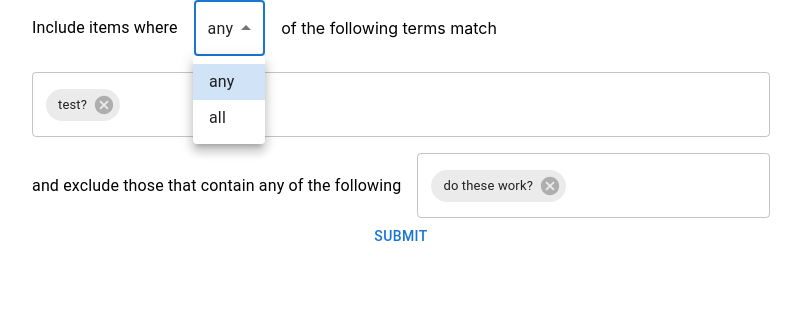
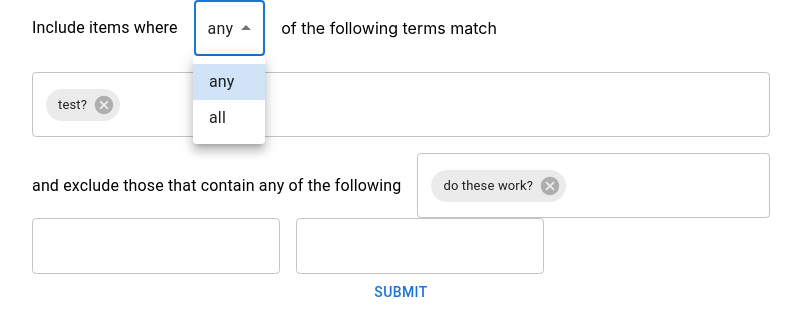
Before and after one commit to Mattwmaster58/MacTrack, a React (Create React App) app in the folder macbidnotify/frontend/: page / in a window 1280 px wide. Both pictures are taken after a click on the element "any". Shown: the top 336 px of the page, without its empty margins (239-1040 px from the left). Built offline with nearby package versions, Linux system fonts and the light colour scheme.

Commit message:
add minimal min/max retail price filters

```diff
--- a/macbidnotify/frontend/src/App.tsx
+++ b/macbidnotify/frontend/src/App.tsx
@@ -3,7 +3,7 @@ import "./App.css";
 import {
   FilterContent,
   FilterContentValues,
-} from "./components/common/filterContent";
+} from "./components/forms/filterContent";
 
 function App() {
   const [filterValues, setFilterValues] = useState<FilterContentValues>();
--- a/macbidnotify/frontend/src/components/common/filterContent.tsx
+++ /dev/null
@@ -1,96 +0,0 @@
-import { Stack } from "@mui/system";
-import {
-  Button,
-  FormControl,
-  FormGroup,
-  MenuItem,
-  Select,
-  Typography,
-} from "@mui/material";
-import React from "react";
-import { TagInput } from "./tagInput";
-import { Controller, FormProvider, useForm } from "react-hook-form";
-import {TagProps, TagInputProps} from "../types/TagInput";
-
-enum MatchType {
-  ANY = "any",
-  ALL = "all",
-}
-export interface FilterContentValues {
-  boolean_function: MatchType;
-  terms: TagProps["data"][],
-  exclude: TagProps["data"][],
-}
-interface Props {
-  onSubmit: (data: FilterContentValues) => void;
-}
-
-const FilterContent = ({onSubmit}: Props) => {
-  const methods = useForm({
-    mode: "all",
-    defaultValues: {
-      boolean_function: MatchType.ANY,
-      terms: ["test?"],
-      exclude: ["do these work?"],
-    },
-  });
-  const {
-    control,
-    handleSubmit,
-    formState: { errors },
-  } = methods;
-
-  return (
-      <FormControl>
-        <form onSubmit={handleSubmit(onSubmit)}>
-          <FormProvider {...methods}>
-            <Stack flexDirection="column" useFlexGap spacing={2}>
-              <Stack flexDirection="column" useFlexGap spacing={2}>
-                <Stack
-                    flexDirection="row"
-                    alignItems="center"
-                    useFlexGap
-                    spacing={2}
-                >
-                  <Typography alignItems={"center"}>Include items where</Typography>
-                  <Controller
-                      control={control}
-                      name="boolean_function"
-                      render={({field}) => (
-                          <Select {...field}>
-                            <MenuItem value={MatchType.ANY}>{MatchType.ANY}</MenuItem>
-                            <MenuItem value={MatchType.ALL}>{MatchType.ALL}</MenuItem>
-                          </Select>
-                      )}
-                  />
-                  of the following terms match
-                </Stack>
-                <Controller
-                    name="terms"
-                    control={control}
-                    render={({field: {onChange, value}}) => (
-                        <TagInput onTagsChange={onChange} value={value}/>
-                    )}
-                />
-              </Stack>
-              <Stack flexDirection="row" alignItems="center" useFlexGap spacing={2}>
-                <Typography alignItems={"center"}>
-                  and exclude those that contain any of the following
-                </Typography>
-                <Controller
-                    name="exclude"
-                    control={control}
-                    render={({field: {onChange, value}}) => (
-                        <TagInput onTagsChange={onChange} value={value}/>
-                    )}
-                />
-              </Stack>
-            </Stack>
-          </FormProvider>
-          <Button type="submit">Submit</Button>
-        </form>
-      </FormControl>
-  );
-};
-
-export { FilterContent };
--- a/macbidnotify/frontend/src/components/common/auctionLotCard.tsx
+++ b/macbidnotify/frontend/src/components/elements/auctionLotCard.tsx
@@ -1,5 +1,5 @@
 import { Card, CardContent, CardMedia, Typography } from "@mui/material";
-import { AuctionLot } from "../types/AuctionLot";
+import { AuctionLot } from "../../types/AuctionLot";
 import { Stack } from "@mui/system";
 
 const AuctionLotCard = (props: AuctionLot) => {
--- a/macbidnotify/frontend/src/components/common/tagInput.tsx
+++ b/macbidnotify/frontend/src/components/elements/tagInput.tsx
@@ -1,7 +1,7 @@
 import { Chip, TextField } from "@mui/material";
 import { Box } from "@mui/system";
 import { useRef, useState } from "react";
-import { TagInputProps, TagProps } from "../types/TagInput";
+import { TagInputProps, TagProps } from "../../types/TagInput";
 
 const Tag = ({ data, handleDelete }: TagProps) => {
   return <Chip sx={{ marginRight: 1 }} label={data} onDelete={handleDelete} />;
--- /dev/null
+++ b/macbidnotify/frontend/src/components/forms/filterContent.tsx
@@ -0,0 +1,121 @@
+import { Stack } from "@mui/system";
+import {
+  Button,
+  FormControl,
+  MenuItem,
+  Select,
+  TextField,
+  Typography,
+} from "@mui/material";
+import React from "react";
+import { TagInput } from "../elements/tagInput";
+import { Controller, FormProvider, useForm } from "react-hook-form";
+import { TagProps } from "../../types/TagInput";
+
+enum MatchType {
+  ANY = "any",
+  ALL = "all",
+}
+
+export interface FilterContentValues {
+  boolean_function: MatchType;
+  terms: TagProps["data"][];
+  exclude: TagProps["data"][];
+  min_retail_price: number | null;
+  max_retail_price: number | null;
+}
+
+interface Props {
+  onSubmit: (data: FilterContentValues) => void;
+}
+
+const FilterContent = ({ onSubmit }: Props) => {
+  const methods = useForm({
+    mode: "all",
+    defaultValues: {
+      boolean_function: MatchType.ANY,
+      terms: ["test?"],
+      exclude: ["do these work?"],
+      min_retail_price: null,
+      max_retail_price: null,
+    },
+  });
+  const {
+    control,
+    handleSubmit,
+    formState: { errors },
+  } = methods;
+
+  return (
+    <FormControl>
+      <form onSubmit={handleSubmit(onSubmit)}>
+        <FormProvider {...methods}>
+          <Stack flexDirection="column" useFlexGap spacing={2}>
+            <Stack flexDirection="column" useFlexGap spacing={2}>
+              <Stack
+                flexDirection="row"
+                alignItems="center"
+                useFlexGap
+                spacing={2}
+              >
+                <Typography alignItems={"center"}>
+                  Include items where
+                </Typography>
+                <Controller
+                  control={control}
+                  name="boolean_function"
+                  render={({ field }) => (
+                    <Select {...field}>
+                      <MenuItem value={MatchType.ANY}>{MatchType.ANY}</MenuItem>
+                      <MenuItem value={MatchType.ALL}>{MatchType.ALL}</MenuItem>
+                    </Select>
+                  )}
+                />
+                of the following terms match
+              </Stack>
+              <Controller
+                name="terms"
+                control={control}
+                render={({ field: { onChange, value } }) => (
+                  <TagInput onTagsChange={onChange} value={value} />
+                )}
+              />
+            </Stack>
+            <Stack
+              flexDirection="row"
+              alignItems="center"
+              useFlexGap
+              spacing={2}
+            >
+              <Typography alignItems={"center"}>
+                and exclude those that contain any of the following
+              </Typography>
+              <Controller
+                name="exclude"
+                control={control}
+                render={({ field: { onChange, value } }) => (
+                  <TagInput onTagsChange={onChange} value={value} />
+                )}
+              />
+            </Stack>
+          </Stack>
+          <Stack flexDirection="row" useFlexGap spacing={2}>
+            <Controller
+              name="max_retail_price"
+              control={control}
+              render={({ field }) => <TextField inputProps={{ inputMode: 'numeric', pattern: '[0-9]*' }} {...field} />}
+            />
+            <Controller
+              name="min_retail_price"
+              control={control}
+              render={({ field }) => <TextField inputProps={{ inputMode: 'numeric', pattern: '[0-9]*' }} {...field} />}
+            />
+          </Stack>
+        </FormProvider>
+        <Button type="submit">Submit</Button>
+      </form>
+    </FormControl>
+  );
+};
+
+export { FilterContent };
```
Also changed, not shown: macbidnotify/frontend/src/types/AuctionLot.ts (renamed from macbidnotify/frontend/src/components/types/AuctionLot.ts), macbidnotify/frontend/src/types/TagInput.ts (renamed from macbidnotify/frontend/src/components/types/TagInput.ts).
